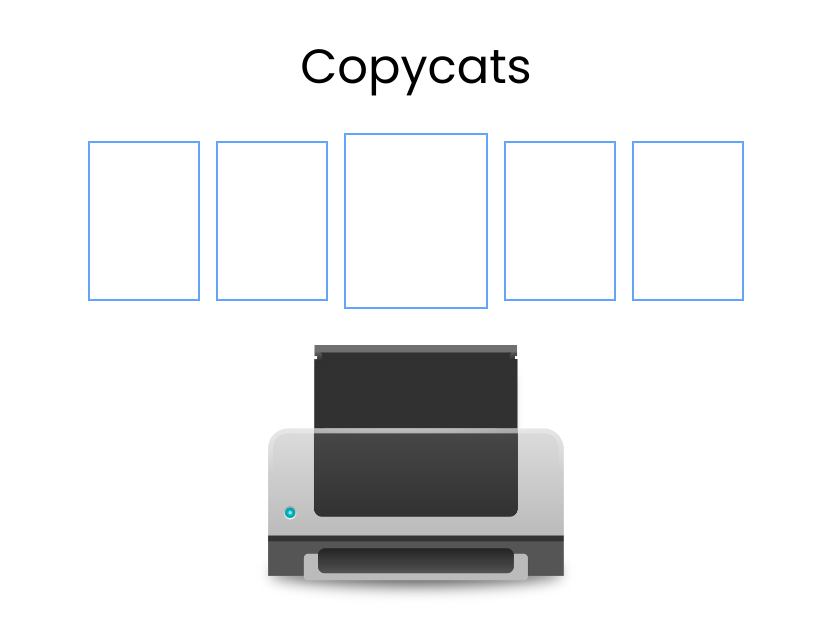
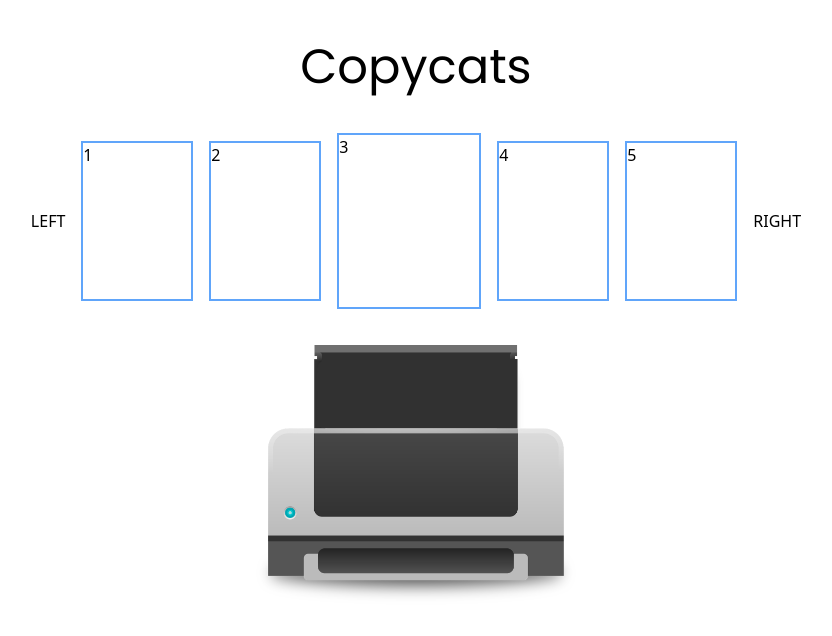
Before and after one commit to timabs/copycats, a React (Vite) app: page / in a window 1280 px wide. Shown: the top 636 px of the page, without its empty margins (224-1056 px from the left). Built offline with nearby package versions, Linux system fonts and the light colour scheme.

Commit message:
laid out some of the barebones logic for scrolling the options for the cat copier

```diff
--- a/src/Components/Options.jsx
+++ b/src/Components/Options.jsx
@@ -1,14 +1,31 @@
-import React from "react";
+import React, { useState } from "react";
 
 export default function Options() {
+  const [options, setOptions] = useState(["1", "2", "3", "4", "5"]);
+  const scrollRight = () => {
+    const firstElement = options.shift();
+    setOptions([...options, firstElement]);
+  };
   return (
     <div className="h-fit flex items-center justify-center">
       <div className="border-black w-fit h-fit flex justify-center gap-4 pb-8 items-center">
-        <div className="slide border-blue-400 border-2 w-28 h-40"></div>
-        <div className="slide border-blue-400 border-2 w-28 h-40"></div>
-        <div className="slide border-blue-400 border-2 w-36 h-44"></div>
-        <div className="slide border-blue-400 border-2 w-28 h-40"></div>
-        <div className="slide border-blue-400 border-2 w-28 h-40"></div>
+        <button>LEFT</button>
+        {options.map((item, index) => (
+          <div
+            key={index}
+            className={`slide border-blue-400 border-2 transition-all ${
+              index === 2 ? "w-36 h-44" : "w-28 h-40"
+            }`}
+          >
+            {item}
+          </div>
+        ))}
+        <button onClick={() => scrollRight()}>RIGHT</button>
+        {/* <div className="slide border-blue-400 border-2 w-28 h-40">1</div>
+        <div className="slide border-blue-400 border-2 w-28 h-40">2</div>
+        <div className="slide border-blue-400 border-2 w-36 h-44">3</div>
+        <div className="slide border-blue-400 border-2 w-28 h-40">4</div>
+        <div className="slide border-blue-400 border-2 w-28 h-40">5</div> */}
       </div>
     </div>
   );
--- a/src/output.css
+++ b/src/output.css
@@ -648,6 +648,14 @@ video {
   gap: 1rem;
 }
 
+.overflow-x-auto {
+  overflow-x: auto;
+}
+
+.overflow-x-scroll {
+  overflow-x: scroll;
+}
+
 .border-2 {
   border-width: 2px;
 }
@@ -697,3 +705,9 @@ video {
   --tw-text-opacity: 1;
   color: rgb(0 0 0 / var(--tw-text-opacity));
 }
+
+.transition-all {
+  transition-property: all;
+  transition-timing-function: cubic-bezier(0.4, 0, 0.2, 1);
+  transition-duration: 150ms;
+}
```
